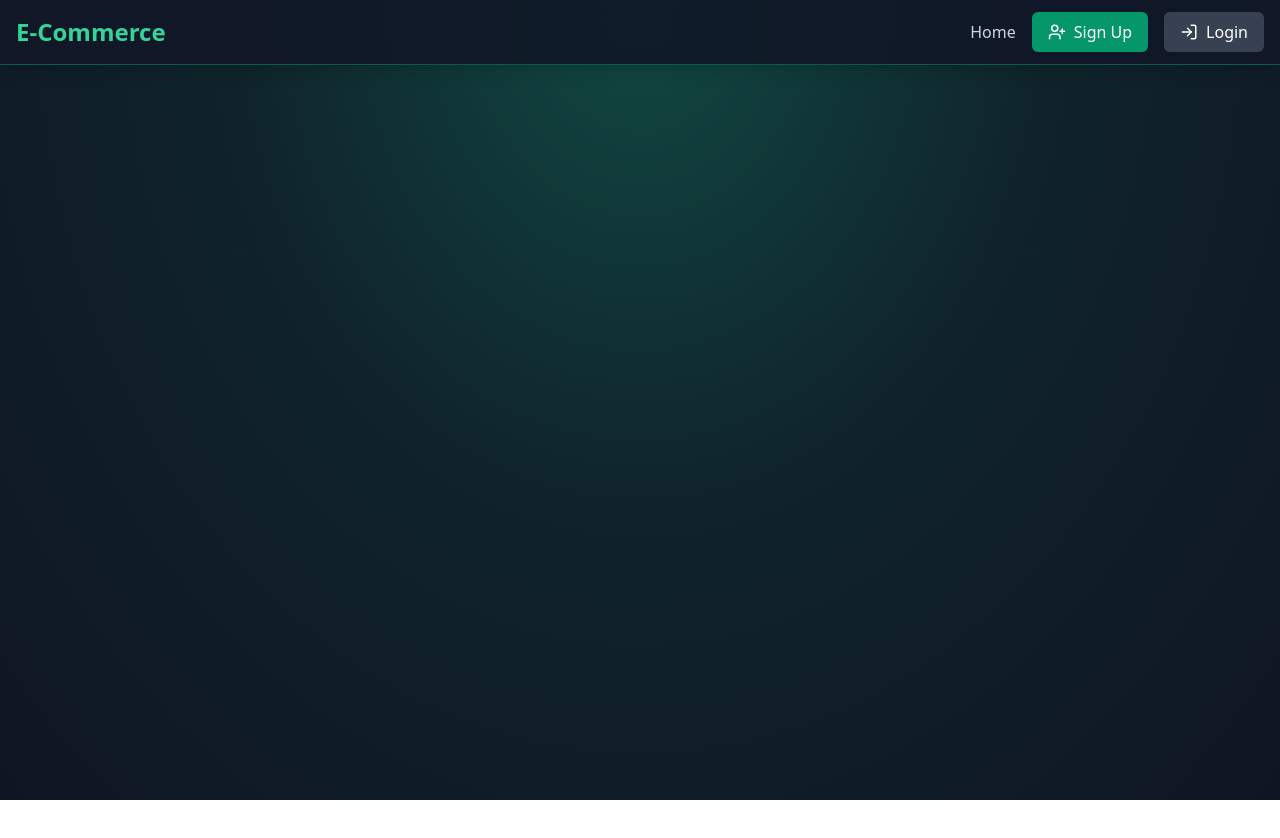
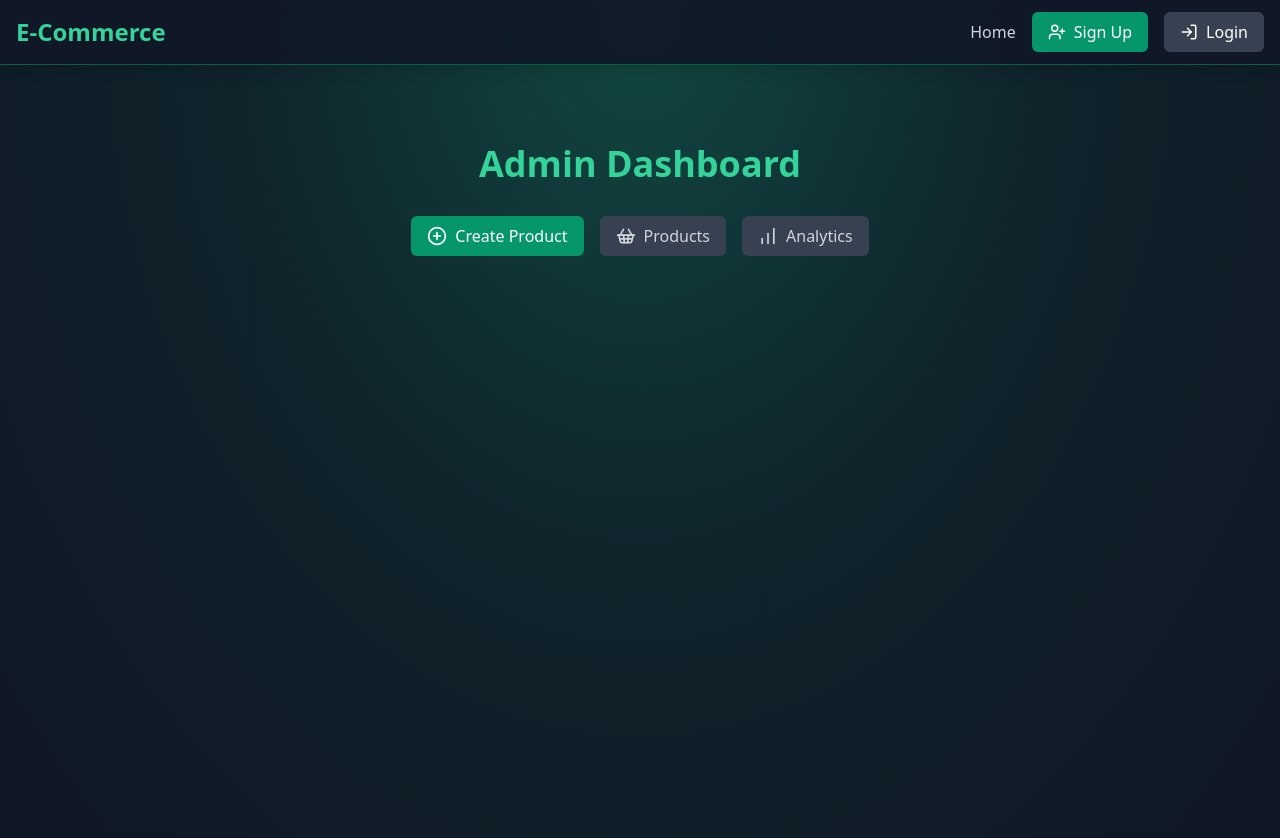
Before and after one commit to piyusshkumar/Ecommerce, a React app in the folder frontend/: page /admin in a window 1280 px wide. Shown: the top 838 px of the page. Before the commit the page ends 800 px from the top, so only its background shows below. Built offline with nearby package versions, Linux system fonts and the light colour scheme; the HTML template or start-up script is replaced by a standard one.

Commit message:
initialize admin dashboard

```diff
--- a/frontend/src/App.jsx
+++ b/frontend/src/App.jsx
@@ -1,13 +1,15 @@
 import { useState } from 'react'
-import { Routes, Route } from 'react-router-dom'
+import { Routes, Route, Navigate } from 'react-router-dom'
 import  Signup  from './pages/Signup'
 import  Login  from './pages/Login'
 import HomePage from './pages/HomePage'
 import Navbar from './components/Navbar'
-
+import AdminPage from './pages/AdminPage'
+import { useUserStore } from "./stores/useUserStore";
+import { useEffect } from "react";
 
 function App() {
-  const [count, setCount] = useState(0)
+  const { user } = useUserStore();
 
 return (
 		<div className='min-h-screen bg-gray-900 text-white relative overflow-hidden'>
@@ -25,6 +27,7 @@ return (
 					<Route path='/signup' element={ <Signup />} />
 					<Route path='/login' element={ <Login />} />
 					<Route path='/' element={ <HomePage />} />
+          <Route path='/admin' element={ <AdminPage /> } />
 
 				</Routes>
 			</div>
--- /dev/null
+++ b/frontend/src/pages/AdminPage.jsx
@@ -0,0 +1,52 @@
+import { BarChart, PlusCircle, ShoppingBasket } from "lucide-react";
+import { useEffect, useState } from "react";
+import { motion } from "framer-motion";
+
+
+
+const tabs = [
+	{ id: "create", label: "Create Product", icon: PlusCircle },
+	{ id: "products", label: "Products", icon: ShoppingBasket },
+	{ id: "analytics", label: "Analytics", icon: BarChart },
+];
+
+const AdminPage = () => {
+	const [activeTab, setActiveTab] = useState("create");
+
+
+
+
+	return (
+		<div className='min-h-screen relative overflow-hidden'>
+			<div className='relative z-10 container mx-auto px-4 py-16'>
+				<motion.h1
+					className='text-4xl font-bold mb-8 text-emerald-400 text-center'
+					initial={{ opacity: 0, y: -20 }}
+					animate={{ opacity: 1, y: 0 }}
+					transition={{ duration: 0.8 }}
+				>
+					Admin Dashboard
+				</motion.h1>
+
+				<div className='flex justify-center mb-8'>
+					{tabs.map((tab) => (
+						<button
+							key={tab.id}
+							onClick={() => setActiveTab(tab.id)}
+							className={`flex items-center px-4 py-2 mx-2 rounded-md transition-colors duration-200 ${
+								activeTab === tab.id
+									? "bg-emerald-600 text-white"
+									: "bg-gray-700 text-gray-300 hover:bg-gray-600"
+							}`}
+						>
+							<tab.icon className='mr-2 h-5 w-5' />
+							{tab.label}
+						</button>
+					))}
+				</div>
+
+			</div>
+		</div>
+	);
+};
+export default AdminPage;
```
